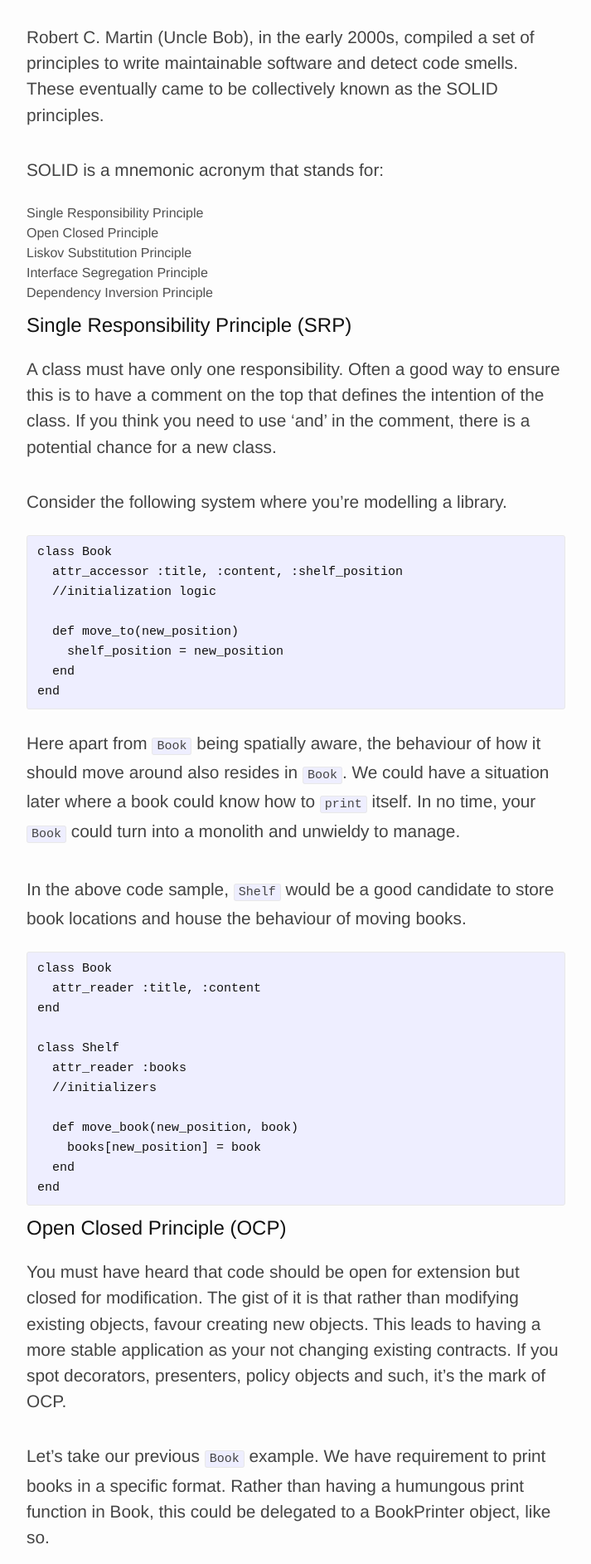
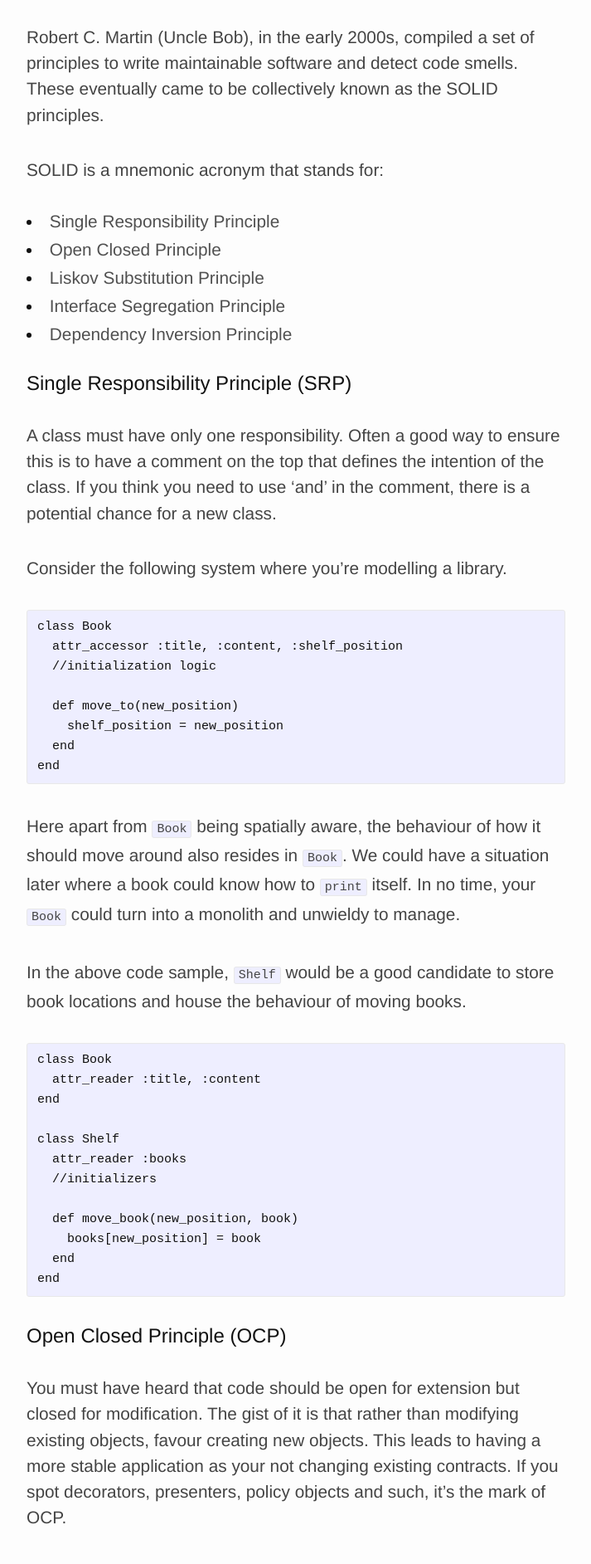
Before and after one commit to jithugopal/jithugopal.github.com, a Jekyll site: the page built from _posts/2015-10-22-refresher-on-solid-principles.md, in a window 1280 px wide. Shown: the part 410-2295 px from the top of the page at 83% size, without its empty margins (283-996 px from the left). Built offline with Jekyll 4.4.1, drawn with Linux system fonts in a browser that asks for light colours; nearby versions of some CDN libraries; Markdown is read by kramdown in place of the engine named in the settings; comment, search, counter and statistics services are not loaded.

Commit message:
Stick to vertical rhythm of 35px

```diff
--- a/_sass/_base.scss
+++ b/_sass/_base.scss
@@ -32,7 +32,7 @@ h1, h2, h3, h4, h5, h6,
 p, blockquote, pre,
 ul, ol, dl, figure,
 %vertical-rhythm {
-    margin-bottom: $spacing-unit / 2;
+    margin-bottom: 35px;
 }
 
 
@@ -74,14 +74,6 @@ li {
  */
 h1, h2, h3, h4, h5, h6 {
     font-weight: 300;
-}
-
-h1 {
-  font-family: $serif-font-family;
-  font-size: 1.75em;
-  @include media-query($on-laptop) {
-    font-size: 2em;
-  }
 }
 
 /**
@@ -145,6 +137,19 @@ pre {
     }
 }
 
+
+/**
+ * Responsive typography
+ */
+
+h1 {
+  font-family: $serif-font-family;
+  font-size: 1.75em;
+  @include media-query($on-laptop) {
+    font-size: 2em;
+  }
+}
+
 p {
   font-size: 1.2em;
   @include media-query($on-laptop) {
--- a/_sass/_common.scss
+++ b/_sass/_common.scss
@@ -12,6 +12,7 @@ nav {
   overflow: hidden;
   .name {
     float: left;
+    margin-bottom: 15px;
   }
   .about {
     float: right;
--- a/_sass/_post.scss
+++ b/_sass/_post.scss
@@ -1,7 +1,7 @@
 .post {
   margin-top: 50px;
   .post-title {
-    margin-bottom: 0;
+    margin-bottom: 10px;
   }
   .post-meta {
     margin-left: 2px;
@@ -11,8 +11,17 @@
   p {
     color: #444;
     line-height: 1.5em;
-    padding-top: 10px;
-    padding-bottom: 10px;
+  }
+
+  ul {
+    list-style: inside;
+    li {
+      margin-bottom: 10px;
+      font-size: 1.2em;
+      @include media-query($on-laptop) {
+        font-size: 1.3em;
+      }
+    }
   }
 }
 
```
